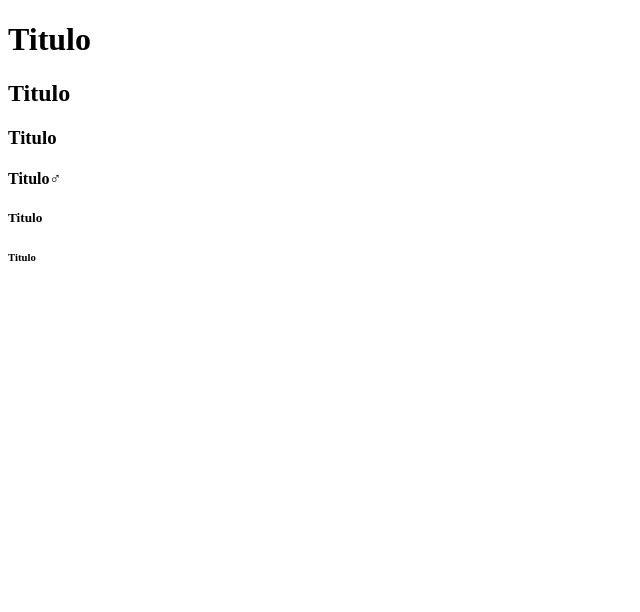
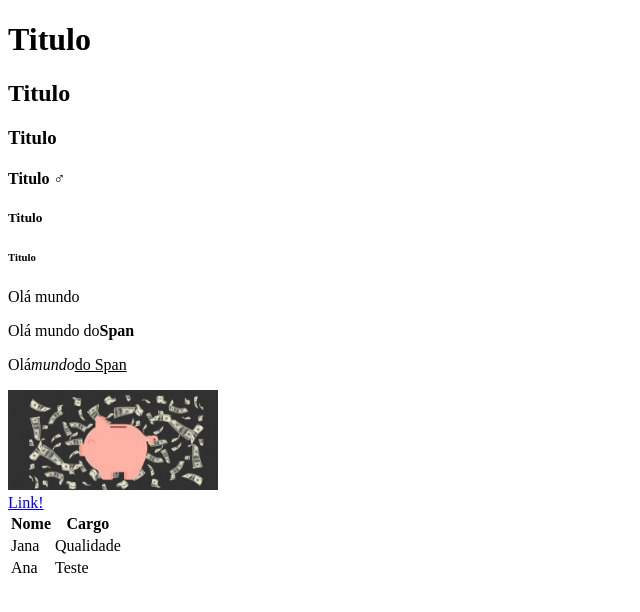
Before and after one commit to jmtannus/Dollar-Converter, a plain HTML site: page revisao.html in a window 1280 px wide. Shown: the whole page, without its empty margins (0-640 px from the left). Drawn offline with Linux system fonts and the light colour scheme.

Commit message:
criando tabela

```diff
--- a/revisao.html
+++ b/revisao.html
@@ -1,5 +1,5 @@
 <!DOCTYPE html>
-<html lang="en">
+<html lang="pt-br">
 <head>
     <meta charset="UTF-8">
     <meta name="viewport" content="width=device-width, initial-scale=1.0">
@@ -13,10 +13,37 @@
         <h1>Titulo</h1>
         <h2>Titulo</h2>
         <h3>Titulo</h3>
-        <h4>Titulo♂</h4>
+        <h4>Titulo ♂</h4>
         <h5>Titulo</h5>
         <h6>Titulo</h6>
     </div>
+    <p>Olá mundo</p>
+    <span>Olá mundo do<b>Span</b></span>
+    <p>Olá<i>mundo</i><u>do Span</u></p>
+
+    <img src="./img/my-dolar.gif" alt="porquinho banco" width="210" height="100"/>
+    <br/>
+    <a href="https://www.freecodecamp.org/portuguese/learn">Link!</a>
+
+    <table>
+        <thead>
+            <tr>
+                <th>Nome</th>
+                <th>Cargo</th>
+            </tr>
+        </thead>
+        <tbody>
+            <tr>
+                <td>Jana</td>
+                <td>Qualidade</td>
+            </tr>
+            <tr>
+                <td>Ana</td>
+                <td>Teste</td>
+            </tr>
+        </tbody>
+    </table>
+
 
 </body>
 </html>
```
Also changed, not shown: 1 other file.
